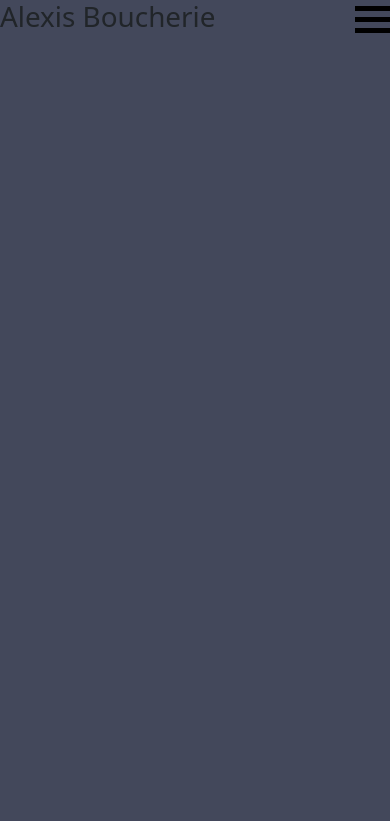
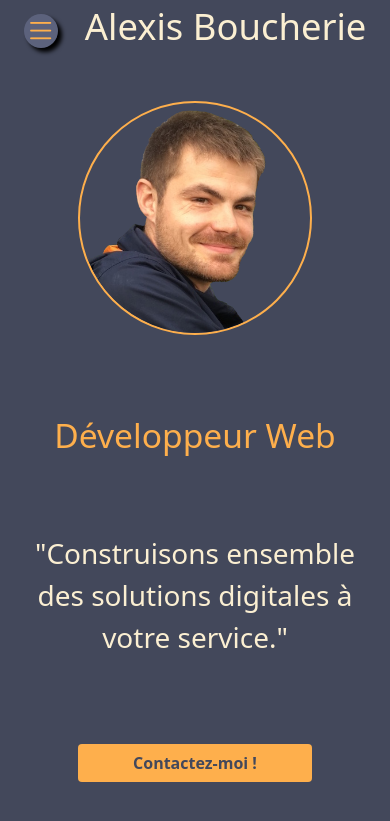
Before and after one commit to AlexisBoucherie/portfolio, a PHP site: page / in a window 390 px wide. Shown: the top 821 px of the page. Run offline with PHP 8.4, Linux system fonts and the light colour scheme.

Commit message:
build mobile homepage

```diff
--- a/index.html
+++ b/index.html
@@ -8,33 +8,36 @@
     <!-- bootstrap CDN -->
     <link href="https://cdn.jsdelivr.net/npm/bootstrap@5.1.3/dist/css/bootstrap.min.css"
     rel="stylesheet" integrity="sha384-1BmE4kWBq78iYhFldvKuhfTAU6auU8tT94WrHftjDbrCEXSU1oBoqyl2QvZ6jIW3" crossorigin="anonymous">
+    <link rel="stylesheet" href="https://cdn.jsdelivr.net/npm/bootstrap-icons@1.8.1/font/bootstrap-icons.css">
     <!-- custom CSS -->
     <link rel="stylesheet" href="style.css">
 </head>
 <body>
-    <header class="d-flex justify-content-between">
-        <h1>Alexis Boucherie</h1>
+    <header class="d-flex justify-content-around align-items-center">
         <div id="mySidenav" class="sidenav">
-            <a id="closeBtn" href="#" class="close">&times;</a>
+            <i id="closeBtn" href="#" class="bi bi-x-circle close"></i>
             <ul>
-              <li><a href="#">Accueil</a></li>
-              <li><a href="#">À propos</a></li>
-              <li><a href="#">Services</a></li>
-              <li><a href="#">Réalisations</a></li>
-              <li><a href="#">Contacts</a></li>
+              <li><a href="#"><i class="bi bi-house"></i> Accueil</a></li>
+              <li><a href="#"><i class="bi bi-file-earmark-person"></i> À propos</a></li>
+              <li><a href="#"><i class="bi bi-pen"></i> Services</a></li>
+              <li><a href="#"><i class="bi bi-card-checklist"></i> Réalisations</a></li>
+              <li><a href="#"><i class="bi bi-envelope"></i> Contacts</a></li>
             </ul>
           </div>
 
           <a href="#" id="openBtn">
-            <span class="burger-icon">
-              <span></span>
-              <span></span>
-              <span></span>
-            </span>
+            <i class="bi bi-list"></i>
           </a>
+        </div>
+        <h1>Alexis Boucherie</h1>
     </header>
     <main>
-
+        <div class="home d-flex flex-column justify-content-around align-items-center">
+            <img src="img/profil_velo_mobile.png" alt="Photo d'Alexis Boucherie">
+            <h2>Développeur Web</h2>
+            <p>"Construisons ensemble des solutions digitales à votre service."</p>
+            <button type="button" class="btn">Contactez-moi !</button>
+        </div>
     </main>
     <footer>
 
--- a/style.css
+++ b/style.css
@@ -1,7 +1,16 @@
-/* Body */
+/* BODY */
 
 body {
     background-color: #43485B;
+    color: #FBEFD2;
+    padding: 5px 10px;
+    font-size: 28px;
+}
+
+/* --- HEADER --- */
+
+h1 {
+    font-size: 1.3em;
 }
 
 /* Sidenav menu */
@@ -12,7 +21,7 @@ body {
     z-index: 1;
     top: 0;
     left: -250px;
-    background-color: #e8e8e8;
+    background-color: #5c627c;
     padding-top: 60px;
     transition: left 0.5s ease;
 }
@@ -28,13 +37,13 @@ body {
     padding: 8px 8px 8px 32px;
     text-decoration: none;
     font-size: 25px;
-    color: #43485B;
+    color: #FBEFD2;
     display: block;
     transition: 0.3s;
 }
 
 .sidenav a:hover {
-    color: #111;
+    color: #FEAF4C;
 }
 
 /* Active class */
@@ -45,15 +54,56 @@ body {
 /* Close btn */
 .sidenav .close {
     position: absolute;
-    top: 0;
+    top: 10px;
     right: 25px;
-    font-size: 36px;
 }
 
-  .burger-icon span {
+/* Menu btn */
+
+.bi {
+    font-size: 1.1em;
+}
+
+.bi-list {
     display: block;
-    width: 35px;
-    height: 5px;
-    background-color: black;
-    margin: 6px 0;
+    text-align: center;
+    line-height: 1.1em;
+    width: 1.1em;
+    color: #FEAF4C;
+    background-color: #5c627c;
+    border-radius: 50%;
+    box-shadow: 4px 4px 4px #000000;
 }
+
+/* --- MAIN --- */
+
+main {
+    text-align: center;
+}
+
+/* home */
+
+.home {
+    height: 90vh;
+}
+
+h2 {
+    font-size: 1.2em;
+    color: #FEAF4C;
+}
+
+img {
+    display: block;
+    width: 60vw;
+    height: auto;
+    margin: 10px auto;
+    border: 2px solid #FEAF4C;
+    border-radius: 50%;
+}
+
+.btn {
+    background-color: #FEAF4C;
+    color: #43485B;
+    font-weight: bold;
+    width: 60vw;
+}
```
Also changed, not shown: img/profil_velo.png (added), img/profil_velo_mobile.png (added). Lines whose indentation alone changed are shown as unchanged.
